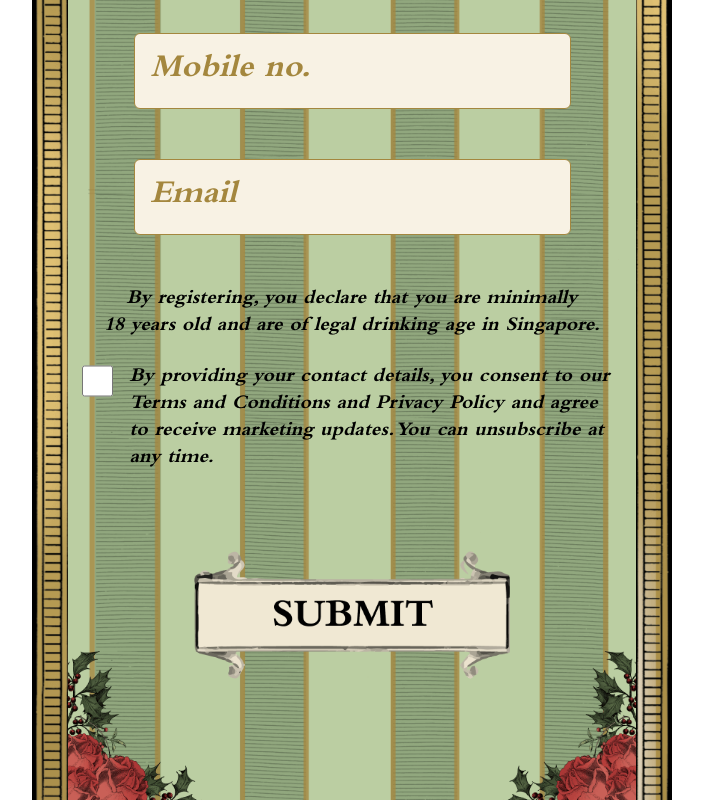
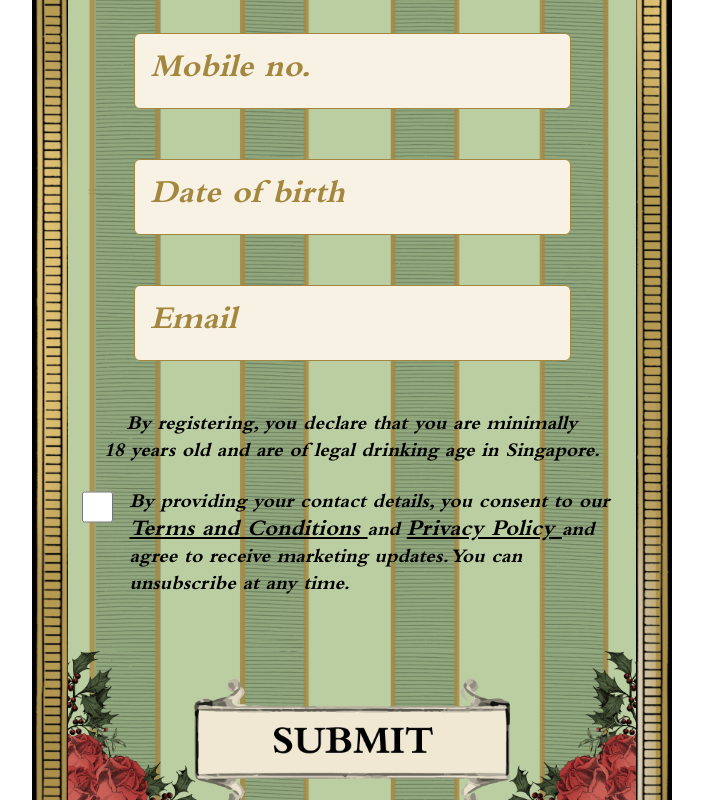
Before and after one commit to viettran-dht/xmas, a React (Create React App) app: page / in a window 1280 px wide. Shown: the part 644-1444 px from the top of the page, without its empty margins (288-991 px from the left). Built offline with nearby package versions, Linux system fonts and the light colour scheme.

Commit message:
update fb two

```diff
--- a/src/App.css
+++ b/src/App.css
@@ -236,6 +236,11 @@
   padding-left: 1rem;
   color: #000;
 }
+.checkbox label a {
+  color: #000;
+  text-decoration: underline;
+  font-size: 23px;
+}
 .checkbox input#checkbox {
   width: 32px;
   height: 32px;
@@ -302,9 +307,13 @@ img#oh-dear {
   align-items: center;
   margin: 0 auto;
   justify-content: space-between;
+  position: relative;
+  top: 53%;
+  left: 6px;
 }
 .two-btn img {
   max-width: 200px;
+  opacity: 0;
 }
 img#bot-flower {
   max-width: 585px;
--- a/src/components/OhDear.tsx
+++ b/src/components/OhDear.tsx
@@ -1,17 +1,20 @@
 import React, { useEffect } from 'react';
 function OhDear({ closeIframe }: any) {
     return <div className="row-bg">
-        <img className='is-desktop' src="./images/oh-dear/dear-bg.png" />
-        <img className='is-mobile' src="./images/oh-dear/bg-mob.png" />
+        {/* <img className='is-desktop' src="./images/oh-dear/dear-bg.png" />
+        <img className='is-mobile' src="./images/oh-dear/bg-mob.png" /> */}
+        <img className='is-desktop' src="./images/oh-dear/oh-dear-bg.jpg" />
         <div className="content-dear" >
-            <img id="logo" src="./images/home/logo.png" />
+            {/* <img id="logo" src="./images/home/logo.png" />
             <img id="oh-dear" src="./images/oh-dear/oh-dear.png" />
-            <p className="you-must">Unfortunately, you only have one crack<br />at the Hendrick's Festive Cracker. 'Til next year!</p>
+            <p className="you-must">Unfortunately, you only have one crack<br />at the Hendrick's Festive Cracker. 'Til next year!</p> */}
             <div className="two-btn">
-                <a onClick={() => closeIframe()}><img id="left" src="./images/oh-dear/left.png" /></a>
-                <a onClick={() => closeIframe()}><img id="left" src="./images/oh-dear/right.png" /></a>
+                {/* <a onClick={() => closeIframe()}><img id="left" src="./images/oh-dear/left.png" /></a>
+                <a onClick={() => closeIframe()}><img id="left" src="./images/oh-dear/right.png" /></a> */}
+                <a onClick={() => closeIframe()}></a>
+                <a onClick={() => closeIframe()}></a>
             </div>
-            <img id="bot-flower" src="./images/oh-dear/bot-flower.png" />
+            {/* <img id="bot-flower" src="./images/oh-dear/bot-flower.png" /> */}
         </div>
     </div>
 }
--- a/src/components/Register.tsx
+++ b/src/components/Register.tsx
@@ -53,11 +53,11 @@ function Register({ onRegister }: any) {
                     <div className="form-item position-relative">
                         <InputMask mask="99999999999" type="tel" value={form.phone} onChange={setFormValue('phone')} placeholder="Mobile no." maskPlaceholder="." />
                     </div>
-                    {/* <div className="form-item position-relative"> */}
+                    <div className="form-item position-relative">
                         {/* <label htmlFor="date-of-birth">Date of birth</label> */}
                         {/* <input type="text" value={form.dob} id="date-of-birth" placeholder="Date of birth" /> */}
-                        {/* <InputMask mask="99/99/9999" value={form.dob} onChange={setFormValue('dob')} placeholder="Date of birth" maskPlaceholder="-" />
-                    </div> */}
+                        <InputMask mask="99/99/9999" value={form.dob} onChange={setFormValue('dob')} placeholder="Date of birth" maskPlaceholder="-" />
+                    </div>
                     <div className="form-item position-relative">
                         {/* <label htmlFor="email">Email</label> */}
                         <input type="email" value={form.email} onChange={setFormValue('email')} id="email" placeholder="Email" />
@@ -69,10 +69,13 @@ function Register({ onRegister }: any) {
                     <div className="checkbox d-flex justify-content-start align-items-start position-relative">
                         <input type="checkbox" id="checkbox" name="checkbox" value="checkbox" />
                         <label htmlFor="checkbox">
-                            By providing your contact details, you consent to our<br />
-                            Terms and Conditions and Privacy Policy and agree<br />
-                            to receive marketing updates. You can unsubscribe at<br />
-                            any time.
+                            <div>
+                                By providing your contact details, you consent to our<br />
+                            <a href='https://www.since1887.sg/pages/terms-and-conditions'>Terms and Conditions </a>and <a href='https://www.since1887.sg/pages/privacy-policy'>Privacy Policy </a> and<br />
+                            agree to receive marketing updates. You can <br />
+                            unsubscribe at any time.
+                            </div>
+
                         </label>
                     </div>
                     <a className="submit" onClick={submit} ><img id="submit" alt="submit" src="./images/register/submit.png" /></a>
```
Also changed, not shown: public/images/oh-dear/oh-dear-bg.jpg (added).
